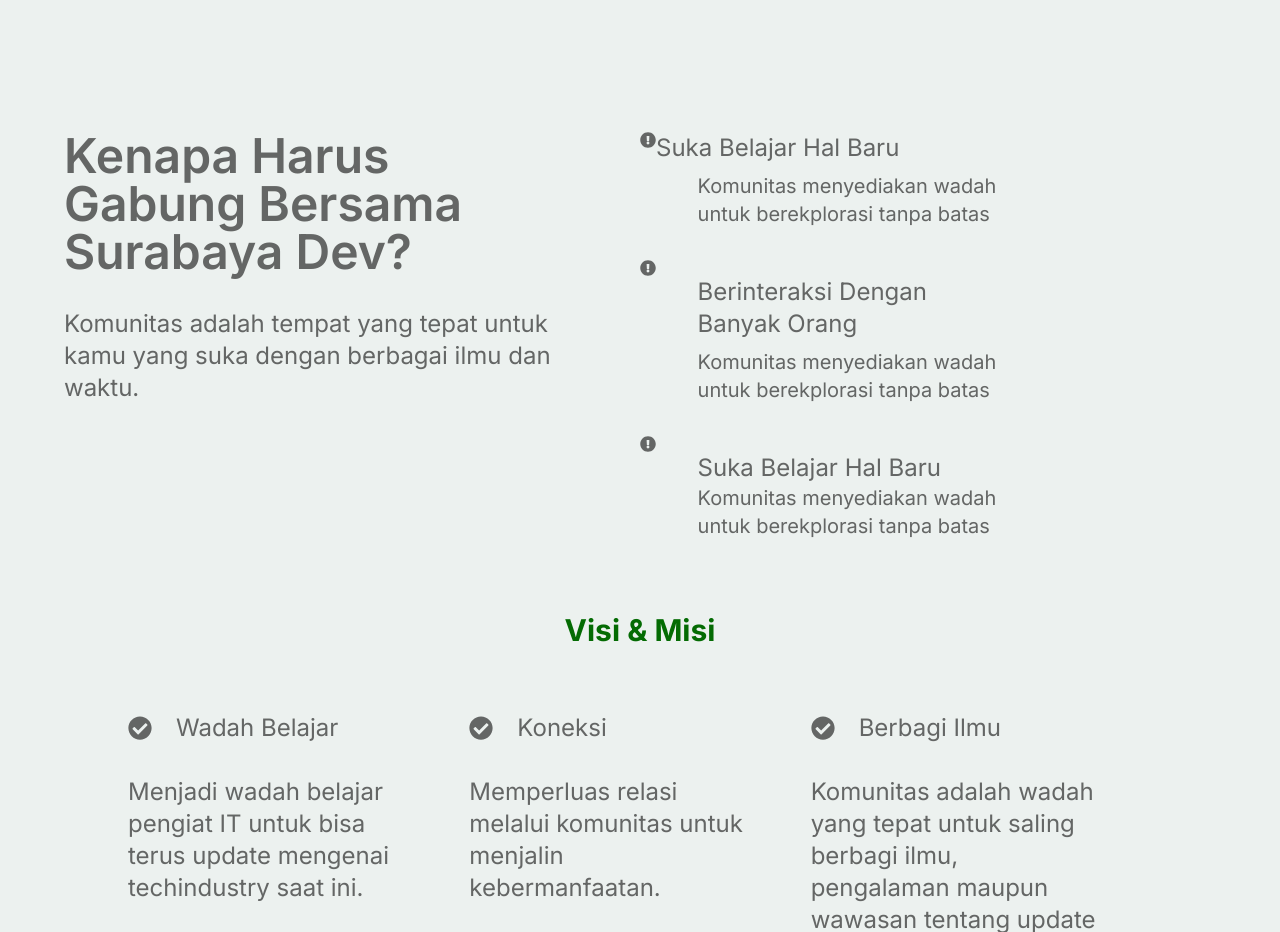
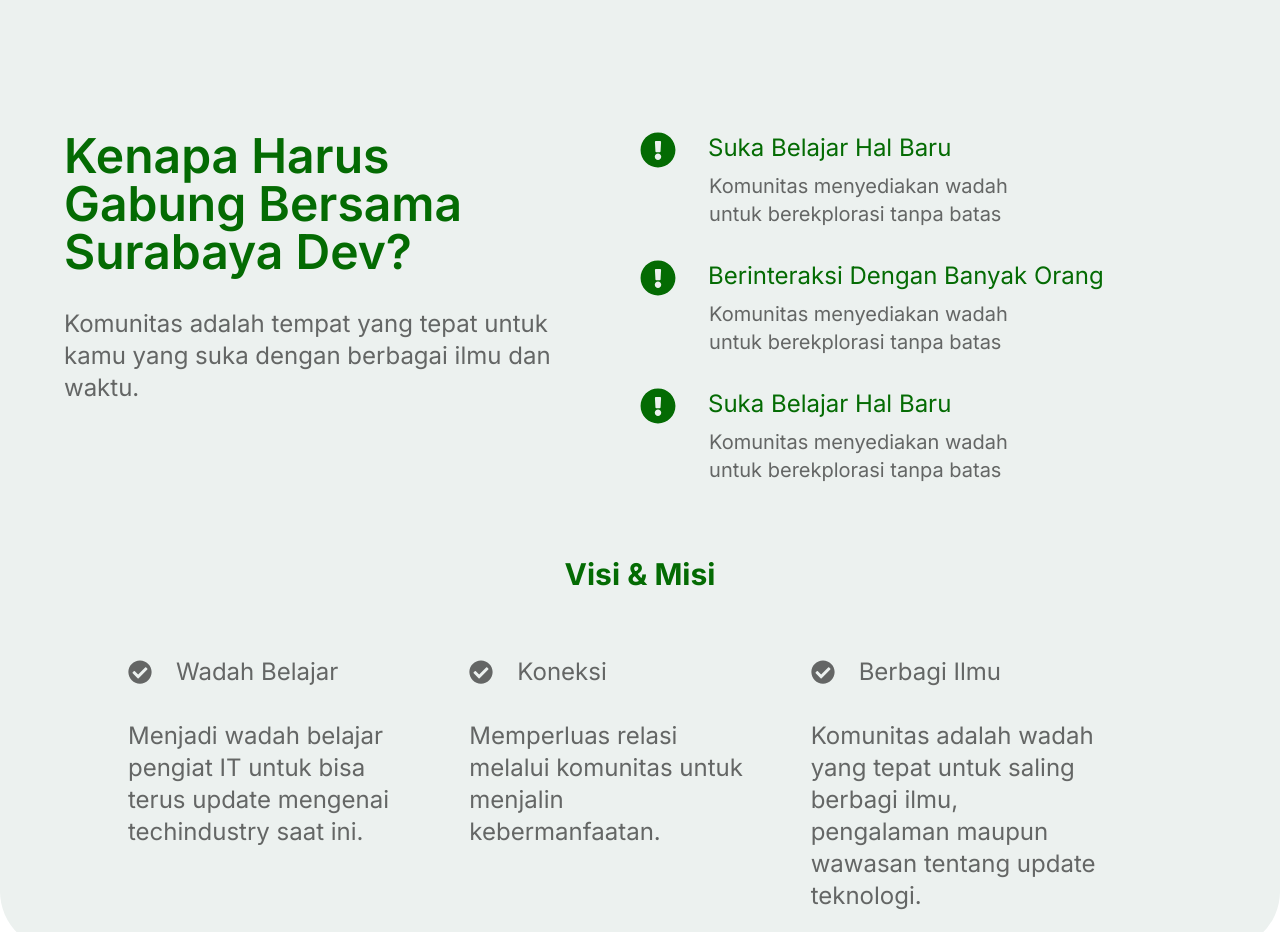
Before and after one commit to hsbysddq/surabaya-dev, a React (Create React App) app: page / in a window 1280 px wide. Shown: the part 960-1892 px from the top of the page. Built offline with nearby package versions, Linux system fonts and the light colour scheme.

Commit message:
Edit About

```diff
--- a/src/Pages/About.jsx
+++ b/src/Pages/About.jsx
@@ -23,7 +23,7 @@ function About() {
 
         <div className="container grid grid-cols-2 pt-24 text-lightGrey font-inter">
           <div className="col-span-1 w-[90%]">
-            <h1 className="text-5xl font-semibold">
+            <h1 className="text-5xl font-semibold text-tes">
               Kenapa Harus Gabung Bersama Surabaya Dev?
             </h1>
             <p className="text-2xl pt-8">
@@ -33,29 +33,42 @@ function About() {
           </div>
 
           <div className="col-span-1">
-            <div className="flex">
-              <FaExclamationCircle />
-              <h1 className="text-2xl pb-2">Suka Belajar Hal Baru</h1>
+            <div className="flex text-tes">
+              <div className="icon text-4xl">
+                <FaExclamationCircle />
+              </div>
+              <h1 className="ml-8 text-2xl pb-2">Suka Belajar Hal Baru</h1>
             </div>
-            <div className="ml-[10%] w-[55%] mb-8">
+
+            <div className="ml-[12%] w-[55%] mb-8">
               <p className="text-xl">
                 Komunitas menyediakan wadah untuk berekplorasi tanpa batas
               </p>
             </div>
 
-            <FaExclamationCircle />
-            <div className="ml-[10%] w-[55%] mb-8">
-              <h1 className="text-2xl pb-2">
+            <div className="flex text-tes">
+              <div className="icon text-4xl">
+                <FaExclamationCircle />
+              </div>
+              <h1 className="ml-8 text-2xl pb-2">
                 Berinteraksi Dengan Banyak Orang
               </h1>
+            </div>
+
+            <div className="ml-[12%] w-[55%] mb-8">
               <p className="text-xl">
                 Komunitas menyediakan wadah untuk berekplorasi tanpa batas
               </p>
             </div>
 
-            <FaExclamationCircle />
-            <div className="ml-[10%] w-[55%] mb-8">
-              <h1 className="text-2xl">Suka Belajar Hal Baru</h1>
+            <div className="flex text-tes">
+              <div className="icon text-4xl">
+                <FaExclamationCircle />
+              </div>
+              <h1 className="ml-8 text-2xl pb-2">Suka Belajar Hal Baru</h1>
+            </div>
+
+            <div className="ml-[12%] w-[55%] mb-8">
               <p className="text-xl pb-2">
                 Komunitas menyediakan wadah untuk berekplorasi tanpa batas
               </p>
```
